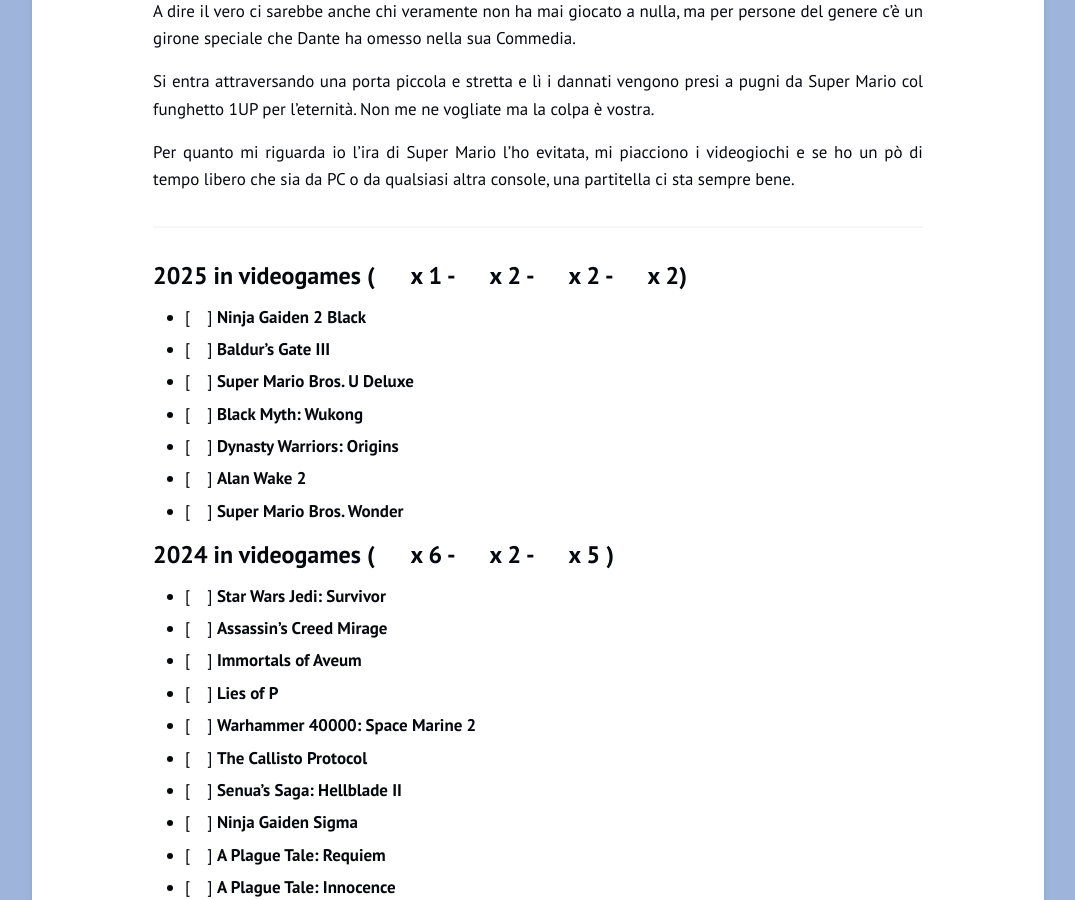
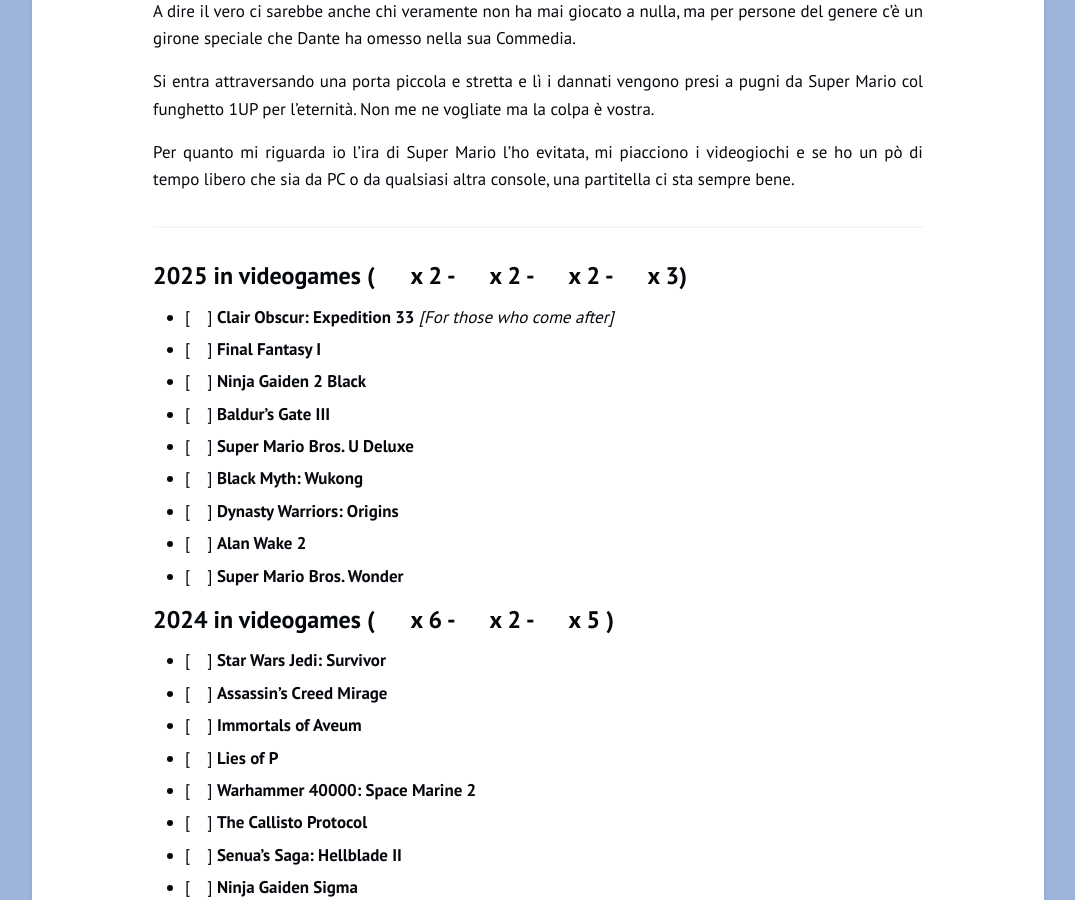
Before and after one commit to carlofinocchiaro/carlofinocchiaro.github.io, a Jekyll site: the page built from _posts/2025-03-29-gaming.md, in a window 1280 px wide and 900 px high, scrolled down 734 px. Shown: the whole window, without its empty margins (102-1177 px from the left). Built offline with Jekyll 4.4.1, drawn with Linux system fonts in a browser that asks for light colours.

Commit message:
New games

```diff
--- a/_posts/2025-03-29-gaming.md
+++ b/_posts/2025-03-29-gaming.md
@@ -18,7 +18,9 @@
 
 ---
 
-#### 2025 in videogames (  <svg class="icon"><use xlink:href="{{ site.fontawesome_path | relative_url }}#desktop"></use></svg> x 1 - <svg class="icon"><use xlink:href="{{ site.fontawesome_path | relative_url }}#playstation"></use></svg> x 2 - <svg class="icon"><use xlink:href="{{ site.fontawesome_path | relative_url }}#gamepad"></use></svg> x 2 - <svg class="icon"><use xlink:href="{{ site.fontawesome_path | relative_url }}#neos"></use></svg> x 2)
+#### 2025 in videogames (  <svg class="icon"><use xlink:href="{{ site.fontawesome_path | relative_url }}#desktop"></use></svg> x 2 - <svg class="icon"><use xlink:href="{{ site.fontawesome_path | relative_url }}#playstation"></use></svg> x 2 - <svg class="icon"><use xlink:href="{{ site.fontawesome_path | relative_url }}#gamepad"></use></svg> x 2 - <svg class="icon"><use xlink:href="{{ site.fontawesome_path | relative_url }}#neos"></use></svg> x 3)
+* [<svg class="icon"><use xlink:href="{{ site.fontawesome_path | relative_url }}#desktop"></use></svg>] **Clair Obscur: Expedition 33** *[For those who come after]*
+* [<svg class="icon"><use xlink:href="{{ site.fontawesome_path | relative_url }}#neos"></use></svg>] **Final Fantasy I**
 * [<svg class="icon"><use xlink:href="{{ site.fontawesome_path | relative_url }}#gamepad"></use></svg>] **Ninja Gaiden 2 Black**
 * [<svg class="icon"><use xlink:href="{{ site.fontawesome_path | relative_url }}#desktop"></use></svg>] **Baldur's Gate III**
 * [<svg class="icon"><use xlink:href="{{ site.fontawesome_path | relative_url }}#neos"></use></svg>] **Super Mario Bros. U Deluxe**
```
